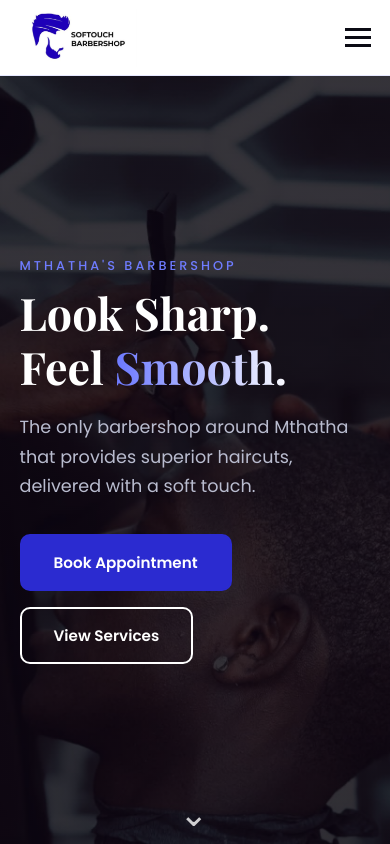
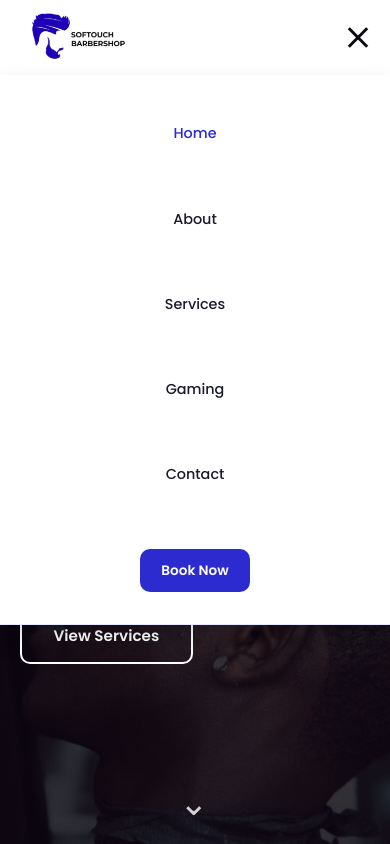
Before and after one commit to sipho019/Softouch-Barbar-Shop, a plain HTML site: page index.html in a window 390 px wide. Both pictures are taken after a click on the button "Open menu". Shown: the top 844 px of the page. Drawn offline with nearby package versions, Linux system fonts and the light colour scheme; a script that the page names is missing.

Commit message:
Fix script.js file name and menu toggle

```diff
--- a/jscript.js
+++ b/script.js
@@ -1,13 +1,22 @@
+// ============ GRAB ELEMENTS (header exists on every page) ============
 // ============ GRAB ELEMENTS (header exists on every page) ============
 const header = document.getElementById('header');
 const nav = document.getElementById('nav');
 const menuToggle = document.getElementById('menuToggle');
 
 // ============ MOBILE MENU ============
-// Clicking the hamburger adds/removes the "open" class; the CSS
-// rule .nav.open { display: flex } then shows or hides the menu.
+// Clicking the three bars switches the "open" class on and off
 menuToggle.addEventListener('click', function () {
-  nav.classList.toggle('open');
+  nav.classList.toggle('open');          // shows or hides the menu panel
+  menuToggle.classList.toggle('open');   // turns the bars into an X
+});
+
+// Close the menu when one of its links is clicked
+nav.querySelectorAll('a').forEach(function (link) {
+  link.addEventListener('click', function () {
+    nav.classList.remove('open');
+    menuToggle.classList.remove('open');
+  });
 });
 
 // ============ HEADER SHADOW ON SCROLL ============
--- a/style.css
+++ b/style.css
@@ -170,18 +170,56 @@ h2 { font-size: 2.4rem; margin-bottom: 1rem; }
   .nav a:not(.btn) { padding: 0.6rem 0; }
 }
 
-.menu-toggle {
-  display: none;
-  background: none;
-  border: none;
-   cursor: pointer;
-}
+/* ============ MOBILE MENU (JavaScript toggle) ============ */
+
+/* The button is hidden on wide screens */
+.menu-toggle { display: none; background: none; border: none; cursor: pointer; }
+
 .menu-toggle span {
   display: block;
   width: 26px;
   height: 3px;
-  background: var(--black); margin: 5px 0; transition: 0.3s; }
+  background: var(--black);
+  margin: 5px 0;
+  transition: 0.3s;
+}
 
+@media (max-width: 800px) {
+
+  .menu-toggle { display: block; position: relative; z-index: 300; }
+
+  /* The nav panel: hidden until JavaScript adds the class "open" */
+  .nav {
+    display: none;
+    position: absolute;
+    top: 75px;
+    left: 0;
+    width: 100%;
+    flex-direction: column;
+    align-items: center;
+    padding: 1rem 0 1.5rem;
+    background: #ffffff;
+    box-shadow: 0 12px 24px rgba(0, 0, 0, 0.15);
+    z-index: 200;
+  }
+
+  .nav.open { display: flex; }
+
+  .nav a:not(.btn) {
+    display: block;
+    width: 100%;
+    text-align: center;
+    padding: 0.9rem 0;
+    color: #1a1a2e;
+  }
+  .nav a:not(.btn)::after { display: none; }
+  .nav .btn { margin-top: 1rem; }
+
+  /* The three bars turn into an X when "open" is on the button */
+  .menu-toggle.open span:nth-child(1) { transform: translateY(8px) rotate(45deg); }
+  .menu-toggle.open span:nth-child(2) { opacity: 0; }
+  .menu-toggle.open span:nth-child(3) { transform: translateY(-8px) rotate(-45deg); }
+}
 /* ============ HERO (black overlay, white text) ============ */
 .hero {
   min-height: 100vh;
```
